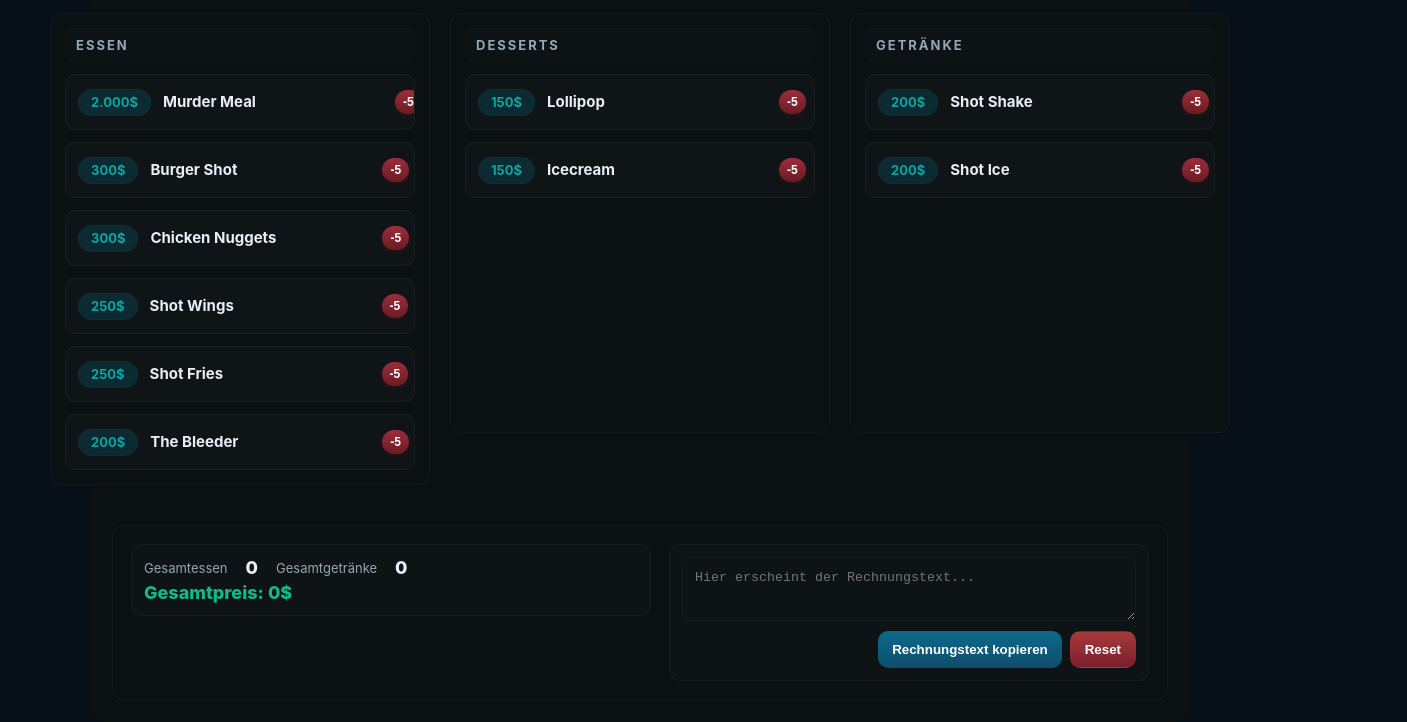
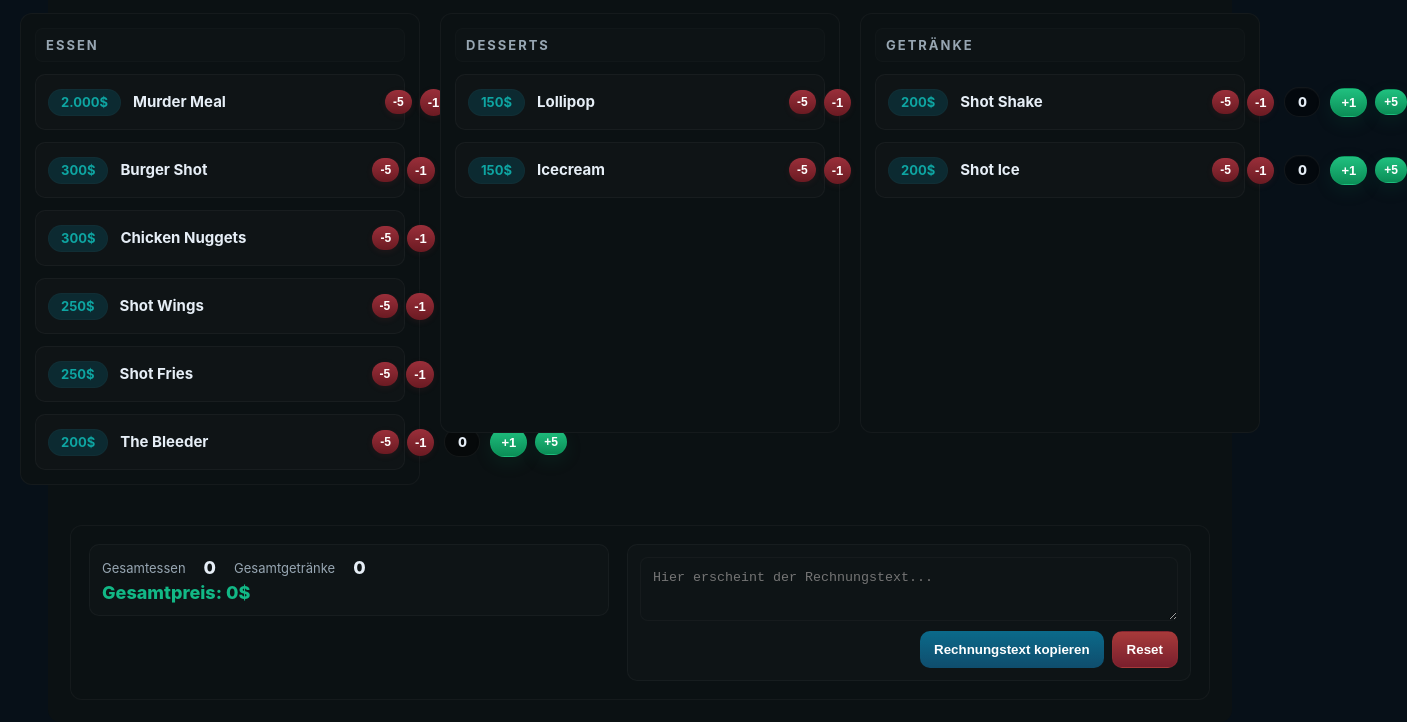
Before and after one commit to Devil-Bomb/Burger-Rechner-Neu, a plain HTML site: page index.html in a window 1280 px wide. Shown: the part 107-829 px from the top of the page, 1407 px wide, since content can reach past the window. Drawn offline with Linux system fonts and the light colour scheme.

Commit message:
Update styles.css

```diff
--- a/styles.css
+++ b/styles.css
@@ -10,7 +10,7 @@
   --border-subtle: rgba(255,255,255,0.04);
   --border-strong: rgba(255,255,255,0.06);
   --btn-font: 13px;
-  --container-width: 1400px; /* increased overall size */
+  --container-width: 1500px; /* slightly larger to fit controls on 100% zoom */
 }
 
 /* Basics */
@@ -26,7 +26,7 @@ body{
   padding:36px;
 }
 
-/* Container - larger for better layout at 100% zoom */
+/* Container - increased width so controls remain visible at 100% */
 .container{
   width:var(--container-width);
   max-width:98%;
@@ -46,7 +46,7 @@ body{
 .boards{ display:flex; gap:20px; width:100%; align-items:flex-start; justify-content:center; }
 
 .board{
-  width:380px;
+  width:400px;
   background: var(--card-bg);
   padding:14px;
   border-radius:12px;
@@ -69,11 +69,11 @@ body{
 }
 
 /* Items: grid layout badge | name | controls */
-/* Middle column uses minmax to guarantee readable names at normal zoom */
+/* Middle column minmax increased to give more room at 100% */
 .items{display:flex;flex-direction:column;gap:12px}
 .item{
   display:grid;
-  grid-template-columns: auto minmax(220px, 1fr) auto;
+  grid-template-columns: auto minmax(240px, 1fr) auto;
   align-items:center;
   gap:12px;
   padding:12px;
@@ -84,7 +84,7 @@ body{
   position:relative;
   z-index:1;
   min-width: 0;
-  overflow: hidden;
+  overflow: visible; /* allow controls to be visible even if they extend slightly */
 }
 .item:hover{
   border-color: var(--border-strong);
@@ -115,7 +115,7 @@ body{
   overflow:hidden;
 }
 
-/* Product name: allow up to 2 lines */
+/* Product name: 2 lines on desktop */
 .name{
   font-weight:700;
   color: var(--text);
@@ -130,24 +130,25 @@ body{
   -webkit-box-orient:vertical;
 }
 
-/* hide small category under name */
+/* small category hidden */
 .item .muted { display: none; }
 
-/* controls - right column; fixed (won't shrink) */
+/* controls - right column; fixed and compact */
 .controls{
   grid-column: 3 / 4;
   display:flex;
   align-items:center;
-  gap:10px;
+  gap:8px;
   flex: 0 0 auto;
   justify-self:end;
   white-space:nowrap;
-  z-index:3;
+  z-index:6; /* ensure controls sit above other content */
+  flex-wrap:nowrap;
 }
 
-/* Button base */
+/* Button base - compact so everything fits */
 .btn{
-  padding:6px 10px;
+  padding:6px 8px;
   border-radius:999px;
   border:none;
   color:white;
@@ -164,44 +165,44 @@ body{
 /* minus buttons (red) */
 .btn.minus{
   background: linear-gradient(180deg,#9a2f3a,#6b1a22);
-  box-shadow: 0 2px 6px rgba(154,47,58,0.15);
-  padding:6px 9px;
+  box-shadow: 0 2px 6px rgba(154,47,58,0.12);
+  padding:6px 8px;
+}
+
+/* plus buttons (green) - make brighter and slightly bigger to be noticeable */
+.btn.plus{
+  background: linear-gradient(180deg,#20c07f,#0b8e57);
+  color: #fff;
+  box-shadow: 0 6px 18px rgba(11,142,87,0.12);
+  padding:6px 10px;
+  border: 1px solid rgba(20,192,120,0.15);
 }
 
 /* small variant */
 .btn.small{ padding:5px 7px; font-size:12px; }
+.btn.small.plus{ padding:5px 8px; }
+.btn.small.minus{ padding:5px 8px; }
 
-/* count badge between - and + */
+/* count badge between - and + (high contrast) */
 .count{
   display:inline-flex;
   align-items:center;
   justify-content:center;
-  min-width:34px;
+  min-width:36px;
   height:30px;
-  padding:0 8px;
+  padding:0 10px;
   border-radius:999px;
-  background: rgba(255,255,255,0.03);
-  border: 1px solid rgba(255,255,255,0.05);
+  background: rgba(0,0,0,0.45);
+  border: 1px solid rgba(255,255,255,0.06);
   color: var(--text);
   font-weight:800;
   font-size:13px;
   margin:0 2px;
+  box-shadow: 0 1px 0 rgba(255,255,255,0.02) inset;
+  white-space:nowrap;
 }
 
-/* plus buttons (green) - made more visible */
-.btn.plus{
-  background: linear-gradient(180deg,#19b57a,#0a7b53);
-  color: #fff;
-  box-shadow: 0 4px 14px rgba(10,123,83,0.12);
-  padding:6px 9px;
-  border: 1px solid rgba(26,178,122,0.15);
-}
-
-/* minor sizes for +/-5 buttons */
-.btn.small.plus{ padding:5px 8px; }
-.btn.small.minus{ padding:5px 8px; }
-
-/* Bottom area */
+/* Bottom area (made slightly larger) */
 .bottom-bar{
   margin-top:22px;
   display:flex;
@@ -244,11 +245,11 @@ body{
 
 /* Responsive adjustments */
 @media (max-width:1400px){
-  :root{ --container-width: 1100px; }
+  :root{ --container-width: 1200px; }
 }
 @media (max-width:1200px){
   .container{padding:14px}
-  .board{width:320px}
+  .board{width:340px}
   :root{ --btn-font: 12px; }
   .item{ grid-template-columns: auto minmax(140px, 1fr) auto; }
   .name{ font-size:13px; -webkit-line-clamp:2; }
```
